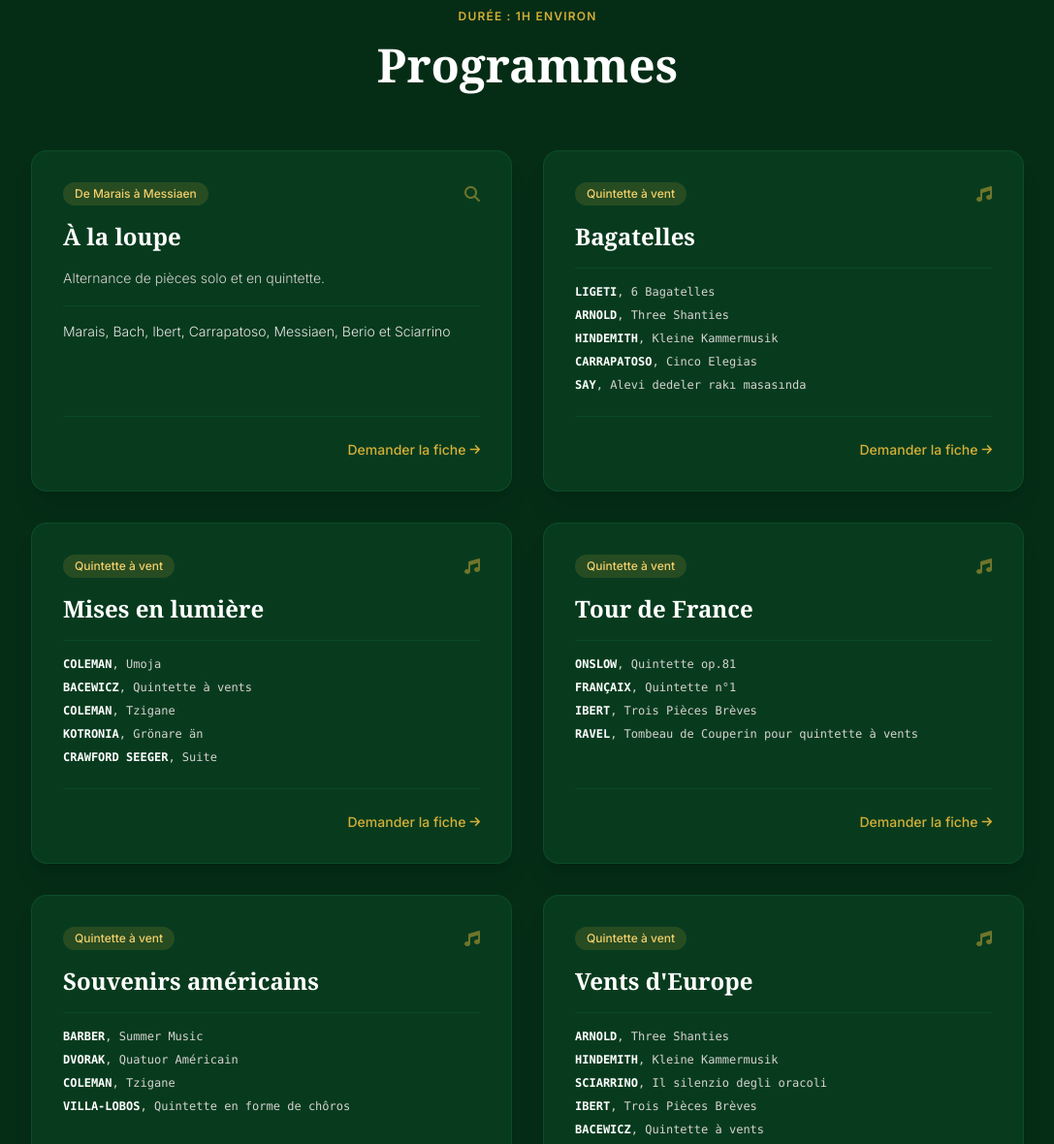
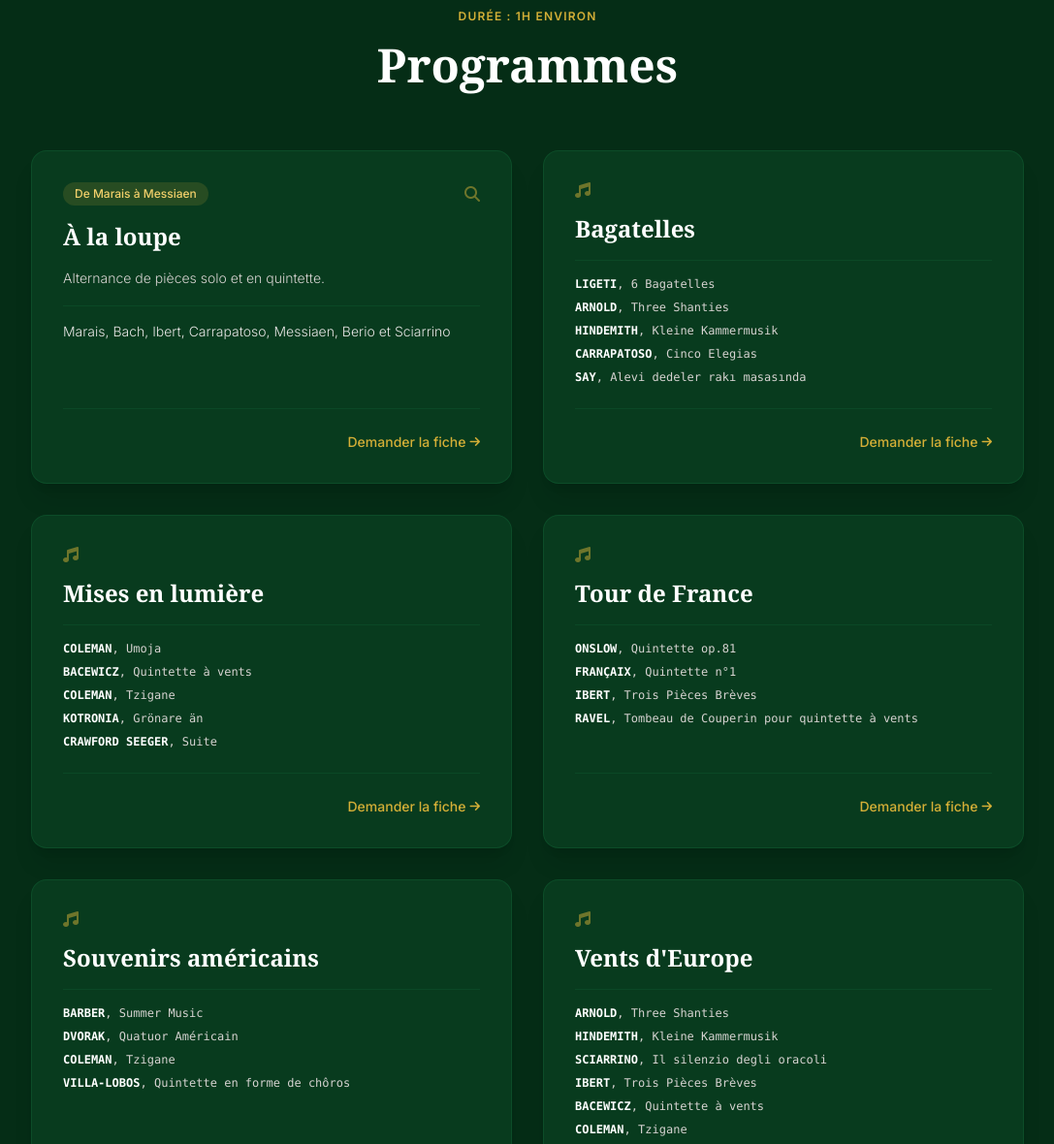
Before and after one commit to Bobveal/Quintette-Linaria, a plain HTML site: page index.html in a window 1280 px wide. Shown: the part 2156-3336 px from the top of the page at 97% size, without its empty margins (96-1183 px from the left). Drawn offline with nearby package versions, Linux system fonts and the light colour scheme; a web font is replaced by a local one.

Commit message:
Add files via upload

```diff
--- a/index.html
+++ b/index.html
@@ -214,7 +214,6 @@
                 <div class="bg-linaria-card border border-linaria-border/50 rounded-2xl p-8 hover:border-linaria-gold/60 transition-all flex flex-col justify-between shadow-xl group">
                     <div class="space-y-4">
                         <div class="flex items-center justify-between">
-                            <span class="px-3 py-1 rounded-full text-xs font-medium bg-linaria-gold/15 text-linaria-goldLight">Quintette à vent</span>
                             <i class="fa-solid fa-music text-linaria-gold/50 group-hover:text-linaria-gold transition-colors"></i>
                         </div>
                         <h3 class="font-serif text-2xl font-bold text-white">Bagatelles</h3>
@@ -236,7 +235,6 @@
                 <div class="bg-linaria-card border border-linaria-border/50 rounded-2xl p-8 hover:border-linaria-gold/60 transition-all flex flex-col justify-between shadow-xl group">
                     <div class="space-y-4">
                         <div class="flex items-center justify-between">
-                            <span class="px-3 py-1 rounded-full text-xs font-medium bg-linaria-gold/15 text-linaria-goldLight">Quintette à vent</span>
                             <i class="fa-solid fa-music text-linaria-gold/50 group-hover:text-linaria-gold transition-colors"></i>
                         </div>
                         <h3 class="font-serif text-2xl font-bold text-white">Mises en lumière</h3>
@@ -259,7 +257,6 @@
                 <div class="bg-linaria-card border border-linaria-border/50 rounded-2xl p-8 hover:border-linaria-gold/60 transition-all flex flex-col justify-between shadow-xl group">
                     <div class="space-y-4">
                         <div class="flex items-center justify-between">
-                            <span class="px-3 py-1 rounded-full text-xs font-medium bg-linaria-gold/15 text-linaria-goldLight">Quintette à vent</span>
                             <i class="fa-solid fa-music text-linaria-gold/50 group-hover:text-linaria-gold transition-colors"></i>
                         </div>
                         <h3 class="font-serif text-2xl font-bold text-white">Tour de France</h3>
@@ -281,7 +278,6 @@
                 <div class="bg-linaria-card border border-linaria-border/50 rounded-2xl p-8 hover:border-linaria-gold/60 transition-all flex flex-col justify-between shadow-xl group">
                     <div class="space-y-4">
                         <div class="flex items-center justify-between">
-                            <span class="px-3 py-1 rounded-full text-xs font-medium bg-linaria-gold/15 text-linaria-goldLight">Quintette à vent</span>
                             <i class="fa-solid fa-music text-linaria-gold/50 group-hover:text-linaria-gold transition-colors"></i>
                         </div>
                         <h3 class="font-serif text-2xl font-bold text-white">Souvenirs américains</h3>
@@ -303,7 +299,6 @@
                 <div class="bg-linaria-card border border-linaria-border/50 rounded-2xl p-8 hover:border-linaria-gold/60 transition-all flex flex-col justify-between shadow-xl group">
                     <div class="space-y-4">
                         <div class="flex items-center justify-between">
-                            <span class="px-3 py-1 rounded-full text-xs font-medium bg-linaria-gold/15 text-linaria-goldLight">Quintette à vent</span>
                             <i class="fa-solid fa-music text-linaria-gold/50 group-hover:text-linaria-gold transition-colors"></i>
                         </div>
                         <h3 class="font-serif text-2xl font-bold text-white">Vents d'Europe</h3>
```
